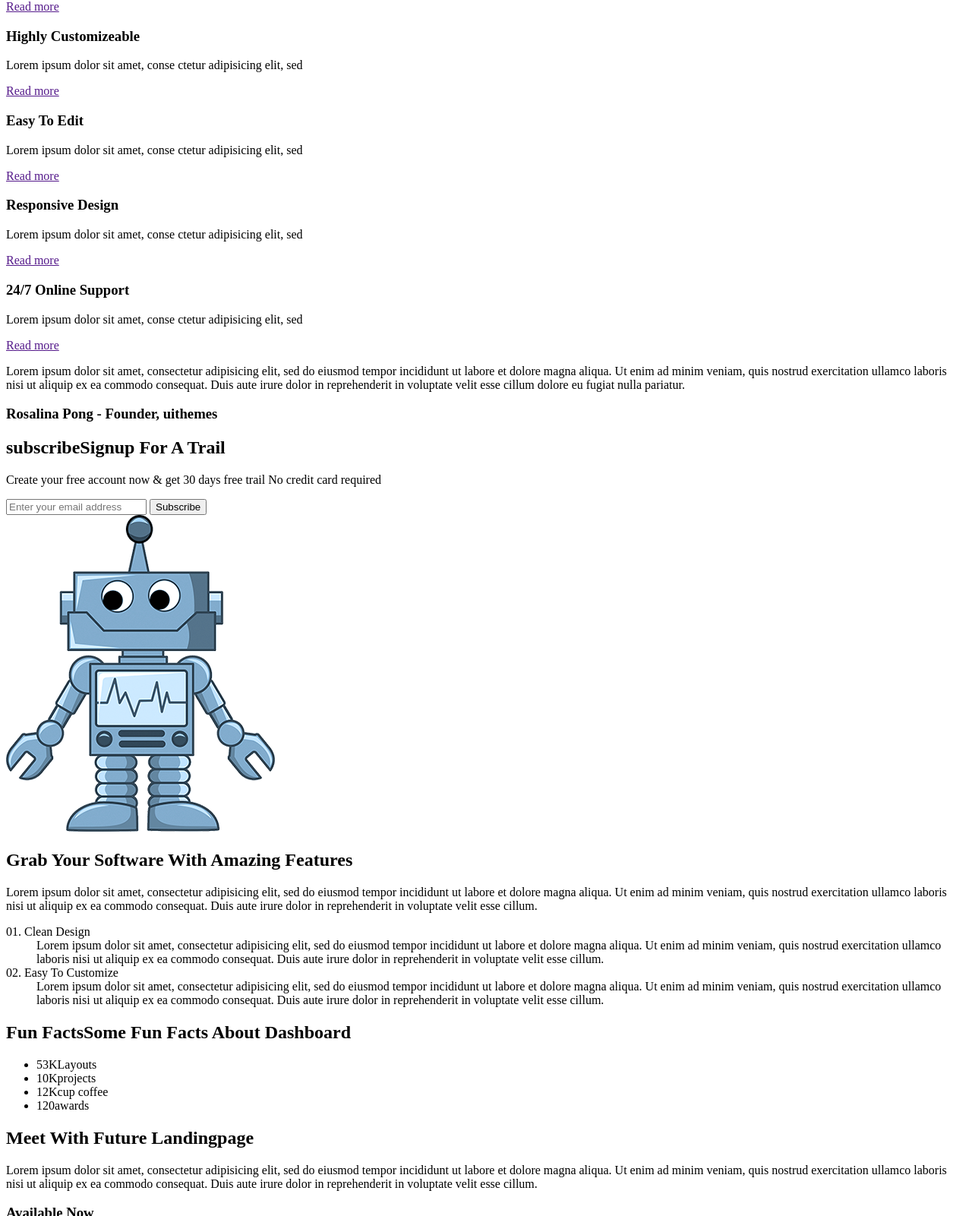
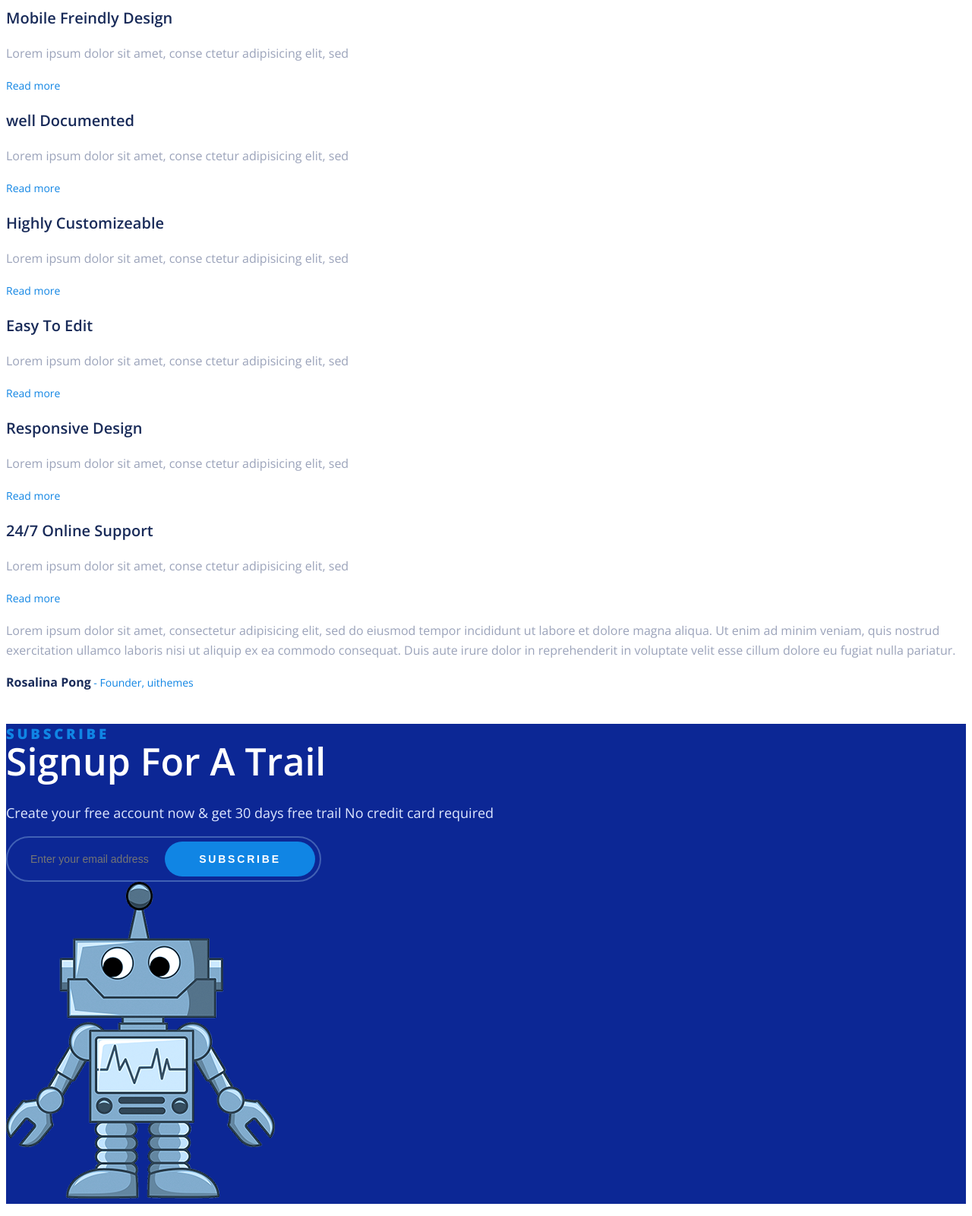
Before and after one commit to Cellex/Limpon, a plain HTML site: page index.html in a window 1280 px wide. Shown: the part 581-2182 px from the top of the page at 76% size. Drawn offline with nearby package versions, Linux system fonts and the light colour scheme.

Commit message:
style css

```diff
--- /dev/null
+++ b/css/style.css
@@ -0,0 +1,220 @@
+body {
+    font-family: 'Open Sans',sans-serif;
+    color: #9ba3ba;
+    font-size:16px;
+    line-height: 26px;
+}
+
+h1 {
+    font-size:80px;
+    font-weight:600;
+    color: #192b59;
+
+}
+
+a {
+    text-decoration: none;
+}
+
+.nav
+{
+    font-size:12px;
+    color: #6e7ea9;
+    list-style: none;
+    text-transform: uppercase;
+    font-weight: 700;
+}
+
+.btn-free {
+    color: #fff;
+    font-weight: 400;
+    background-color: #1085e4;
+    padding: 9px 30px;
+    border-radius: 20px;
+}
+
+.grid h2 {
+    font-size: 40px;
+    font-weight:700;
+    color:#192b59;
+}
+
+.grid h2 span {
+display: block;
+font-size: 14px;
+color: #1085e4;
+
+}
+
+.grid span {
+    color: #192b59;
+    font-size: 16px;
+    font-weight: 700;
+}
+
+.grid h3 {
+    color: #1085e4;
+    font-size: 14px;
+    font-weight:400;
+}
+
+.grid-item h3{
+    font-size: 20px;
+    font-weight: 600;
+    color: #192b59;
+}
+.grid-item a {
+    color: #1085e4;
+    font-size:14px;
+    font-weight:600px;
+}
+
+.page-subscribe span {
+    color: #1085e4;
+    font-size: 14pt;
+    display: block;
+    font-weight: 800;
+    text-transform:uppercase;
+    letter-spacing: 0.2em;
+    margin-bottom:10px;
+
+}
+.page-subscribe {
+    background-color: #0c2795;
+}
+.page-subscribe h2 {
+    color: #fff;
+    font-size: 50px;
+    font-weight: 600;
+}
+
+.page-subscribe p {
+    font-size: 18px;
+    font-weight: 400;
+    color:#dfe8ff;
+}
+
+.page-subscribe input {
+
+    padding: 20px 200px 20px 30px;
+    background-color: transparent;
+    border-radius: 30px;
+    font-size: 14px;
+    color:#b1c3ee;
+    border: 2px solid #4161b5;
+}
+
+.page-subscribe button {
+    background-color:#1085e4;
+    padding:15px 45px;
+    font-size:14px;
+    color:#fff;
+    font-weight: 700;
+    border:none;
+    border-radius: 30px;
+    margin: -210px;
+    text-transform: uppercase;
+    letter-spacing: 0.2em;
+
+}
+
+.page-software h2 {
+    color: #192b59;
+    font-size:50px;
+    font-weight:600;
+}
+
+dt {
+    color: #5a6789;
+    font-size: 16px;
+    font-weight:700;
+
+}
+
+.span-header {
+    display: block;
+    letter-spacing:0.2em;
+    color: #1085e4;
+    font-weight:800;
+    font-size:16px;
+    text-align: center;
+    text-transform: uppercase;
+
+
+}
+
+.page-stat h2 {
+    font-size: 50px;
+    color: #192b59;
+    font-weight:600;
+    text-align: center;
+
+
+}
+
+.results {
+  font-size:60px;
+  color: #bacbdc;
+  font-weight:700;
+  letter-spacing:normal
+}
+
+.page-stat ul {
+    list-style-type: none;
+}
+
+.page-stat li {
+    color:#1085e4;
+    font-size: 12px;
+    text-transform: uppercase;
+    letter-spacing:0.2em;
+    font-weight:700;
+}
+
+.page-app  h2 {
+    font-size:50px;
+    color: #192b59;
+    font-weight: 600;
+
+}
+
+.page-app p {
+    color: #7581a1;
+
+}
+
+.page-app h3 {
+    font-weight:700;
+    color:#c4d2dd;
+    letter-spacing: 0.2em;
+    text-transform: uppercase;
+}
+
+.page-analytics h2 {
+    font-size:50px;
+    color: #192b59;
+    font-weight:600;
+
+}
+
+.page-analytics a {
+    color: #192b59;
+    background-color: #1085e4;
+    font-size:12px;
+    padding: 15px 20px;
+    text-transform: uppercase;
+    letter-spacing: 0.2em;
+    border-radius: 30px;
+    font-weight:700;
+}
+
+.page-app a {
+font-size: 12px;
+color: #fff;
+background-color: #1085e4;
+font-weight: 700;
+letter-spacing: 0.2em;
+padding: 15px 35px;
+border-radius: 30px;
+text-transform: uppercase;
+}
--- a/index.html
+++ b/index.html
@@ -5,26 +5,28 @@
     <meta name="viewport" content="width=device-width, initial-scale=1.0">
     <meta http-equiv="X-UA-Compatible" content="ie=edge">
     <title>Limpon</title>
+    <link href="https://fonts.googleapis.com/css?family=Open+Sans:400,600,700,800" rel="stylesheet">
+    <link rel="stylesheet" href="css/style.css">
 </head>
 <body>
-    <div>
+    <div class="page-header">
     <div>
         <a href=""></a>
-     <ul>
+     <ul class="nav">
         <li>Home</li>
         <li>Features</li>
         <li>Video</li>
         <li>Screens</li>
         <li>Pricing</li>
         <li>Team</li>
-        <li> <a href="">Free Trial</a></li>
+        <li> <a href="" class="btn-free">Free Trial</a></li>
      </ul>
     </div>
     <h1>Best Software Landingpage </h1>
     <a href="">Get Started Now</a>
     <a href="">Learn More</a>
 </div>
-<div>
+<div class="page-company">
     <ul>
         <li></li>
         <li></li>
@@ -32,9 +34,10 @@
         <li></li>
     </ul>
 </div>
-<div>
+<div class="page-grid">
+    <div class="grid">
     <h2><span>Features</span>Best Features Ever Seen</h2>
-    <div>
+    <div class="grid-item">
         <div>
 
         </div>
@@ -42,7 +45,7 @@
         <p>Lorem ipsum dolor sit amet, conse ctetur adipisicing elit, sed </p>
         <a href="">Read more</a>
     </div>
-    <div>
+    <div class="grid-item">
         <div>
 
         </div>
@@ -50,7 +53,7 @@
         <p>Lorem ipsum dolor sit amet, conse ctetur adipisicing elit, sed </p>
         <a href="">Read more</a>
         </div>
-        <div>
+        <div class="grid-item">
             <div>
 
             </div>
@@ -58,7 +61,7 @@
             <p>Lorem ipsum dolor sit amet, conse ctetur adipisicing elit, sed </p>
             <a href="">Read more</a>
         </div>
-        <div>
+        <div class="grid-item">
             <div>
 
             </div>
@@ -66,7 +69,7 @@
             <p>Lorem ipsum dolor sit amet, conse ctetur adipisicing elit, sed </p>
             <a href="">Read more</a>
             </div>
-            <div>
+            <div class="grid-item">
                 <div>
 
                 </div>
@@ -74,7 +77,7 @@
                 <p>Lorem ipsum dolor sit amet, conse ctetur adipisicing elit, sed </p>
                 <a href="">Read more</a>
                 </div>
-                <div>
+                <div class="grid-item">
                     <div>
 
                     </div>
@@ -87,12 +90,13 @@
                     <h3><span>Rosalina Pong</span> - Founder, uithemes</h3>
                     </div>
                 </div>
-    <div>
+            </div>
+    <div class="page-subscribe">
         <div>
             <div>
 
 
-            <h2><span>subscribe</span>Signup For A Trail</h2>
+            <h2><span>subscribe</span> Signup For A Trail</h2>
             <p>Create your free account now & get 30 days free trail No credit card required</p>
             <input type="email" placeholder="Enter your email address">
             <button type="submit">Subscribe</button>
@@ -101,7 +105,7 @@
             <img src="img/Robot.png" alt="robot">
         </div>
     </div>
-<div>
+<div class="page-software">
     <div></div>
     <h2>Grab Your  Software With Amazing  Features</h2>
     <p>Lorem ipsum dolor sit amet, consectetur adipisicing elit, sed do eiusmod tempor incididunt ut labore et dolore magna aliqua. Ut enim ad minim veniam, quis nostrud exercitation ullamco laboris nisi ut aliquip ex ea commodo consequat. Duis aute irure dolor in reprehenderit in voluptate velit esse cillum.</p>
@@ -112,19 +116,19 @@
         <dd>Lorem ipsum dolor sit amet, consectetur adipisicing elit, sed do eiusmod tempor incididunt ut labore et dolore magna aliqua. Ut enim ad minim veniam, quis nostrud exercitation ullamco laboris nisi ut aliquip ex ea commodo consequat. Duis aute irure dolor in reprehenderit in voluptate velit esse cillum.</dd>
     </dl>
 </div>
-<div>
+<div  class="page-stat">
     <div>
-        <h2><span>Fun Facts</span>Some Fun Facts About Dashboard</h2>
+        <h2><span class="span-header">Fun Facts</span>Some Fun Facts About Dashboard</h2>
         <ul>
-            <li><span>53K</span>Layouts</li>
-            <li><span>10K</span>projects</li>
-            <li><span>12K</span>cup coffee</li>
-            <li><span>120</span>awards</li>
+            <li><span class="results">53K</span>Layouts</li>
+            <li><span class="results">10K</span>projects</li>
+            <li><span class="results">12K</span>cup coffee</li>
+            <li><span class="results">120</span>awards</li>
 
         </ul>
     </div>
 </div>
-<div>
+<div class="page-app">
     <div>
         <div>
         <h2>Meet With Future Landingpage</h2>
@@ -139,15 +143,29 @@
 
     </div>
 </div>
-<div>
+<div class="page-analytics">
     <div>
+        <img src="img/stat.png" alt="">
         <div>
 
-        </div>
+
         <h2> Limpon Is Suitable For Anytype LandingPage</h2>
         <p>Lorem ipsum dolor sit amet, consectetur adipisicing elit, sed do eiusmod tempor incididunt ut labore et dolore magna aliqua. Ut enim ad minim veniam, quis nostrud exercitation ullamco laboris nisi ut aliquip ex ea commodo consequat. Duis aute irure dolor in reprehenderit in voluptate velit esse cillum.</p>
-        <button>get started now</button>
+        <a href="">get started now</a>
+        </div>
     </div>
 </div>
+
+<div class="page-app">
+        <div>
+            <div>
+            <h2>Easy To Etid & Very Easily Control</h2>
+            <p>Lorem ipsum dolor sit amet, consectetur adipisicing elit, sed do eiusmod tempor incididunt ut labore et dolore magna aliqua. Ut enim ad minim veniam, quis nostrud exercitation ullamco laboris nisi ut aliquip ex ea commodo consequat. Duis aute irure dolor in reprehenderit in voluptate velit esse cillum.</p>
+            <a href="">Learn More</a>
+            </div>
+            <img  src="img/stat2.png" alt="">
+
+        </div>
+    </div>
 </body>
 </html>
```
Also changed, not shown: img/stat.png (renamed from img/statics_screen_block7.png), img/stat2.png (renamed from img/statics_screen_block8.png).
